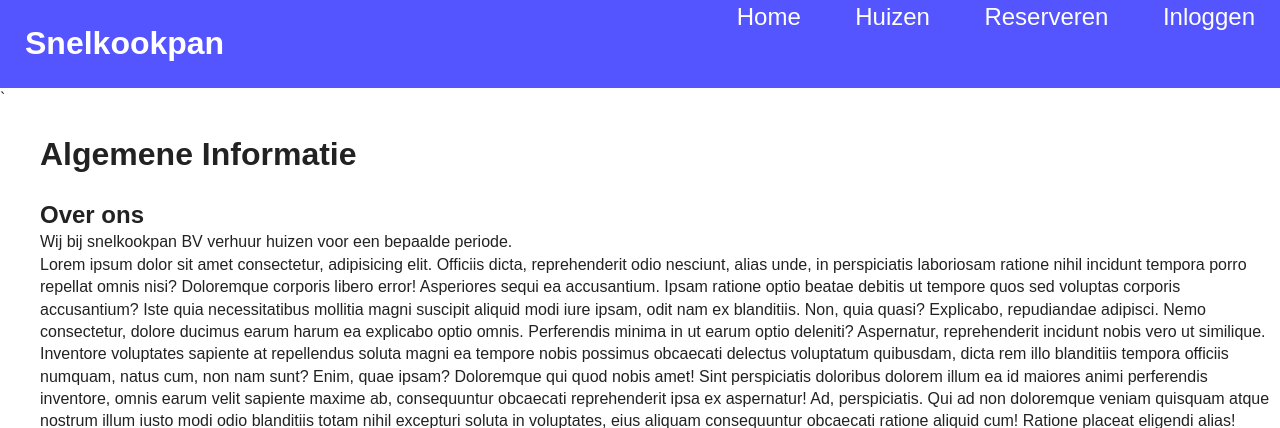
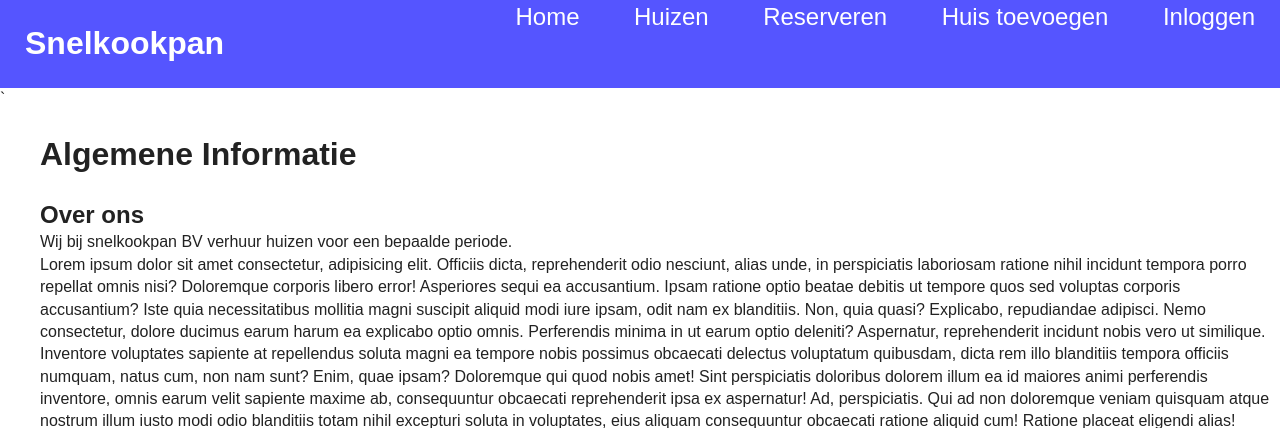
Before and after one commit to JeroenZwaal/Snelkookpan-Lars-Jeroen-Boyan-Thijs, a PHP site: page /H6-timesheet/index.php in a window 1280 px wide. Shown: the top 428 px of the page. Run offline with PHP 8.4, Linux system fonts and the light colour scheme.

Commit message:
create toegevoegd

```diff
--- a/header.php
+++ b/header.php
@@ -6,6 +6,7 @@
 			<a href = "index.php">Home</a>
 			<a href = "houses.php">Huizen</a>
             <a href = "reserveren.php">Reserveren</a>
+			<a href = "create.php">Huis toevoegen</a>
 			<?php if(!isset($_SESSION['user_id'])): ?>
 				<a href="<?php echo $base_url;?>inlog.php">Inloggen</a>
 			<?php else: ?>
```
